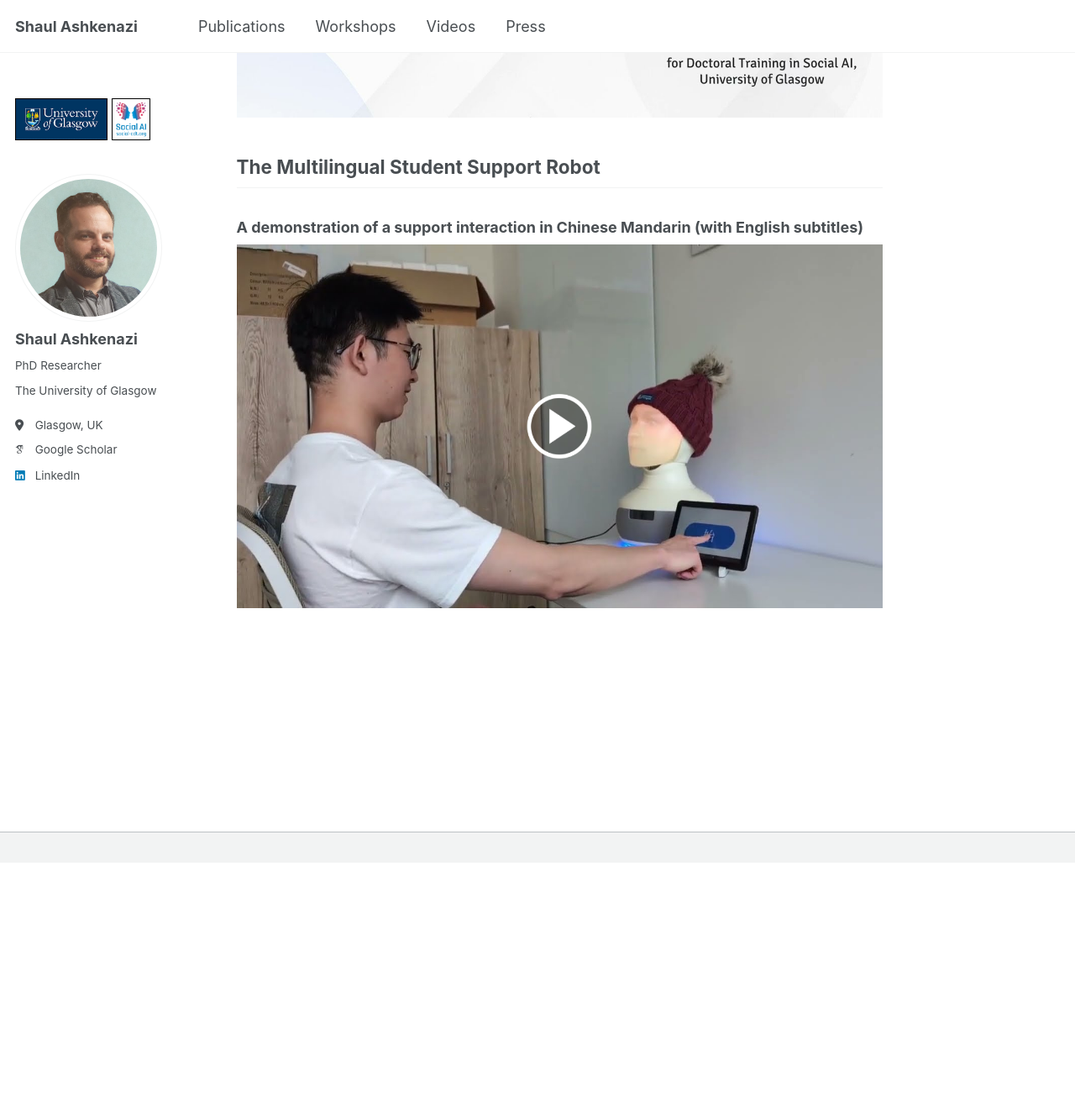
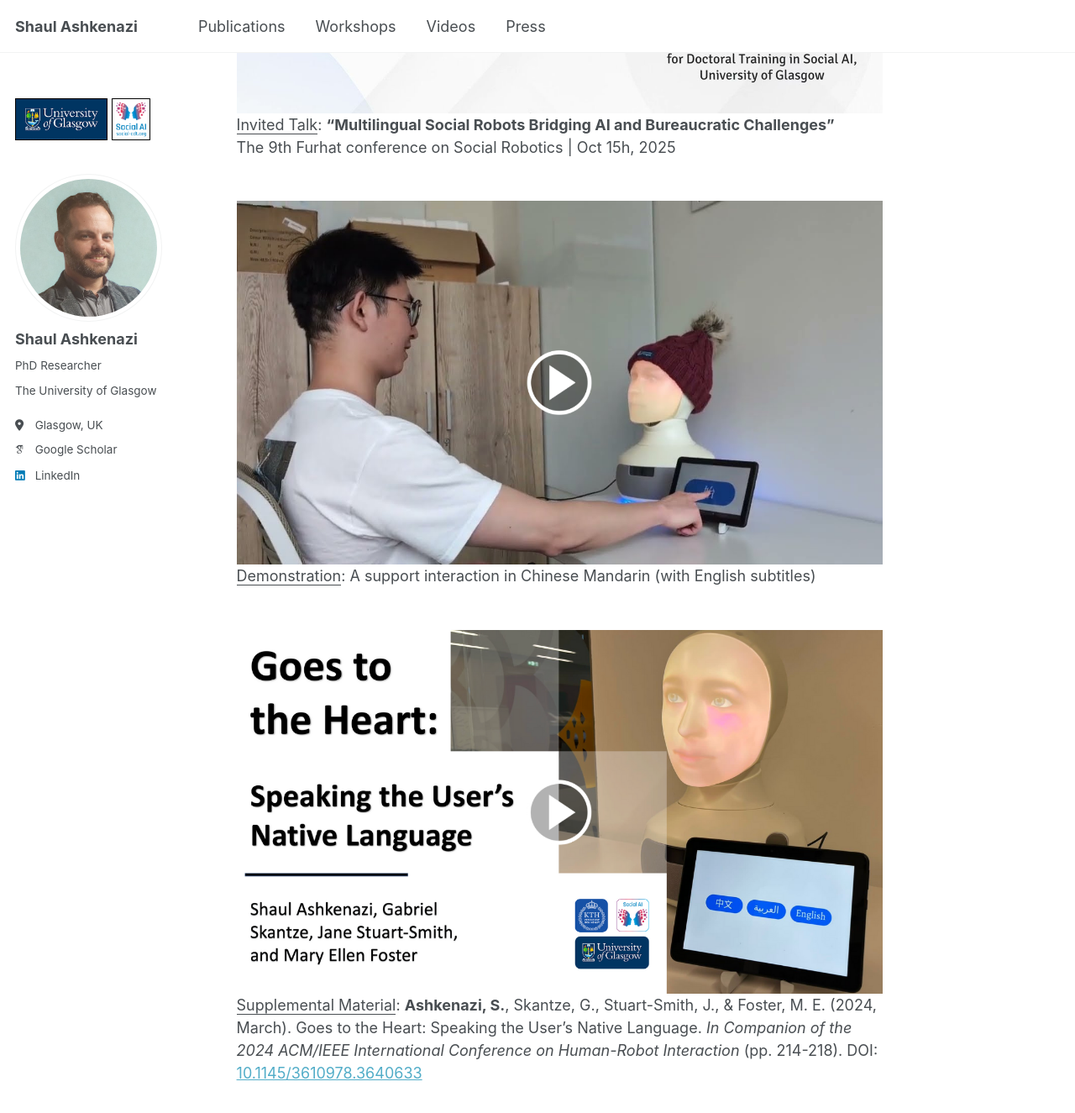
Before and after one commit to shaulash/shaulash.github.io, a Jekyll site: the page built from _pages/videos.md, in a window 1280 px wide and 1400 px high, scrolled down 585 px. Shown: the top 1325 px of the window at 84% size. Built offline with Jekyll 4.4.1, drawn with Linux system fonts in a browser that asks for light colours; some web fonts are replaced; before the commit the page ends 1612 px from its top, so only the background shows below that; some of the changed text lies outside the part shown.

Commit message:
added video

```diff
--- /dev/null
+++ b/_includes/video
@@ -0,0 +1,6 @@
+<div class="video-wrapper" style="position: relative; width: 100%; padding-bottom: 56.25%; height: 0; overflow: hidden;">
+  <div class="video-thumbnail"
+       style="position: absolute; top: 0; left: 0; width: 100%; height: 100%; background: url('{{ include.cover }}') center center / cover no-repeat; cursor: pointer;"
+       onclick="this.outerHTML='<iframe src=\'https://www.youtube.com/embed/{{ include.id }}?autoplay=1\' frameborder=\'0\' allow=\'accelerometer; autoplay; clipboard-write; encrypted-media; gyroscope; picture-in-picture\' allowfullscreen style=\'position:absolute;top:0;left:0;width:100%;height:100%;\'></iframe>'">
+  </div>
+</div>
--- a/_pages/videos.md
+++ b/_pages/videos.md
@@ -5,22 +5,21 @@ title: "Videos"
 permalink: /videos/
 ---
 
-## The 9th Furhat conference on Social Robotics | Oct 15h, 2025
+## Multilingual Support Robots
+<BR/>
+
+{% include video id="0gVXvq3r88E" provider="youtube" cover="../images/furhat_talk.png"%}
+<u>Invited Talk</u>: <b>"Multilingual Social Robots Bridging AI and Bureaucratic Challenges"</b><BR/>
+The 9th Furhat conference on Social Robotics | Oct 15h, 2025
+<BR/><BR/>
+
+{% include video id="YVviY7dG32o" provider="youtube" cover="../images/furhat_robot.png"%}
+<u>Demonstration</u>: A support interaction in Chinese Mandarin (with English subtitles)
+<BR/><BR/>
 
 
-### Talk: Multilingual Social Robots Bridging AI and Bureaucratic Challenges
-
-
-[![The Multilingual Student Support Robot](
-../images/furhat_talk.png
-)](https://youtu.be/0gVXvq3r88E)
-
-## The Multilingual Student Support Robot
-
-
-### A demonstration of a support interaction in Chinese Mandarin (with English subtitles)
-
-
-[![The Multilingual Student Support Robot](
-../images/furhat_robot.png
-)](https://youtu.be/YVviY7dG32o)
+{% include video id="x9C-5L4bky8" provider="youtube" cover="../images/goes_to_the_heart.png"%}
+<u>Supplemental Material</u>: **Ashkenazi, S.**, Skantze, G., Stuart-Smith, J., & Foster, M. E. (2024, March).
+Goes to the Heart: Speaking the User's Native Language.
+_In Companion of the 2024 ACM/IEEE International Conference on Human-Robot Interaction_ (pp. 214-218). DOI:
+[10.1145/3610978.3640633](https://dl.acm.org/doi/10.1145/3610978.3640633)
```
Also changed, not shown: images/goes_to_the_heart.png (added).
